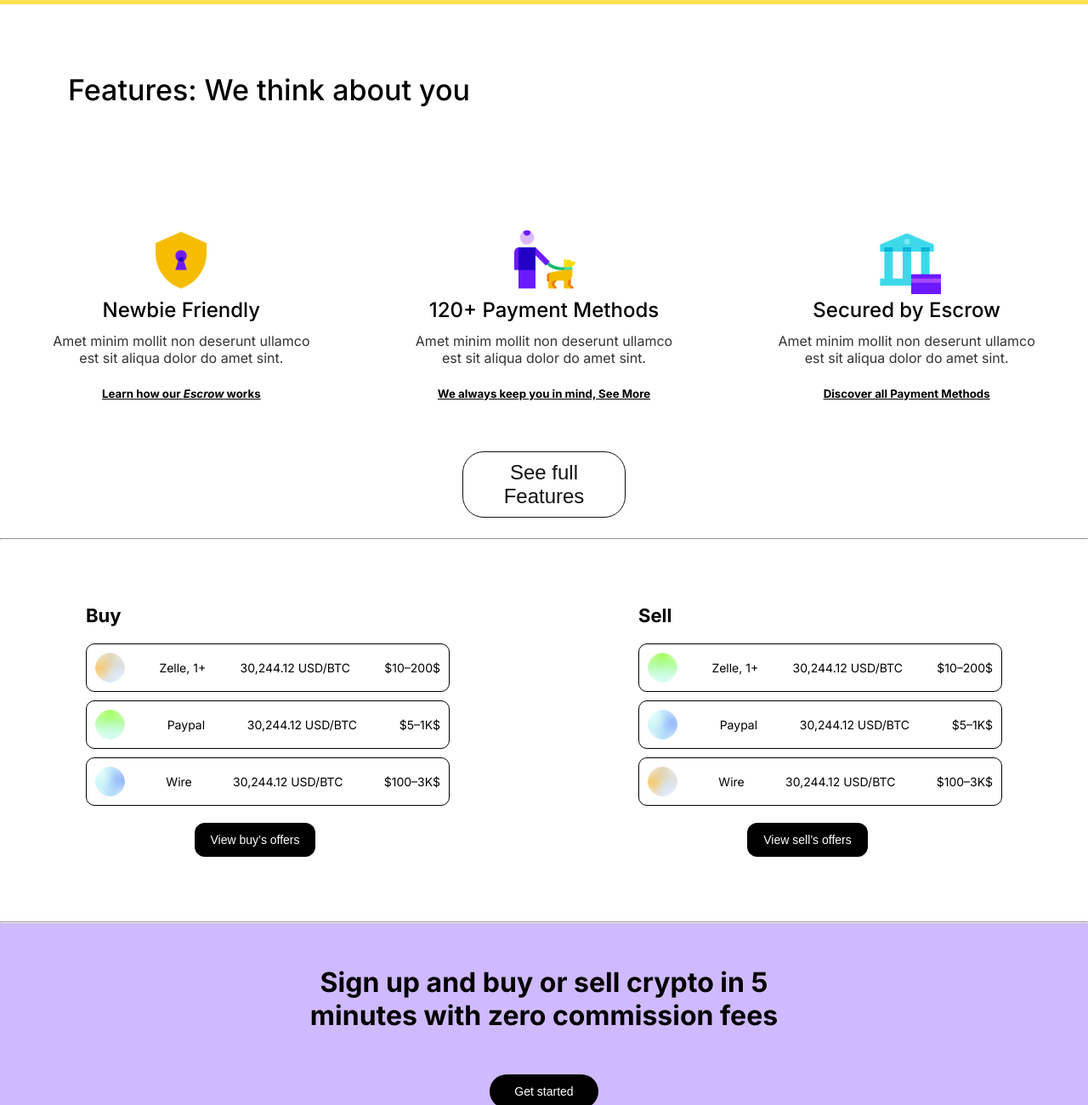
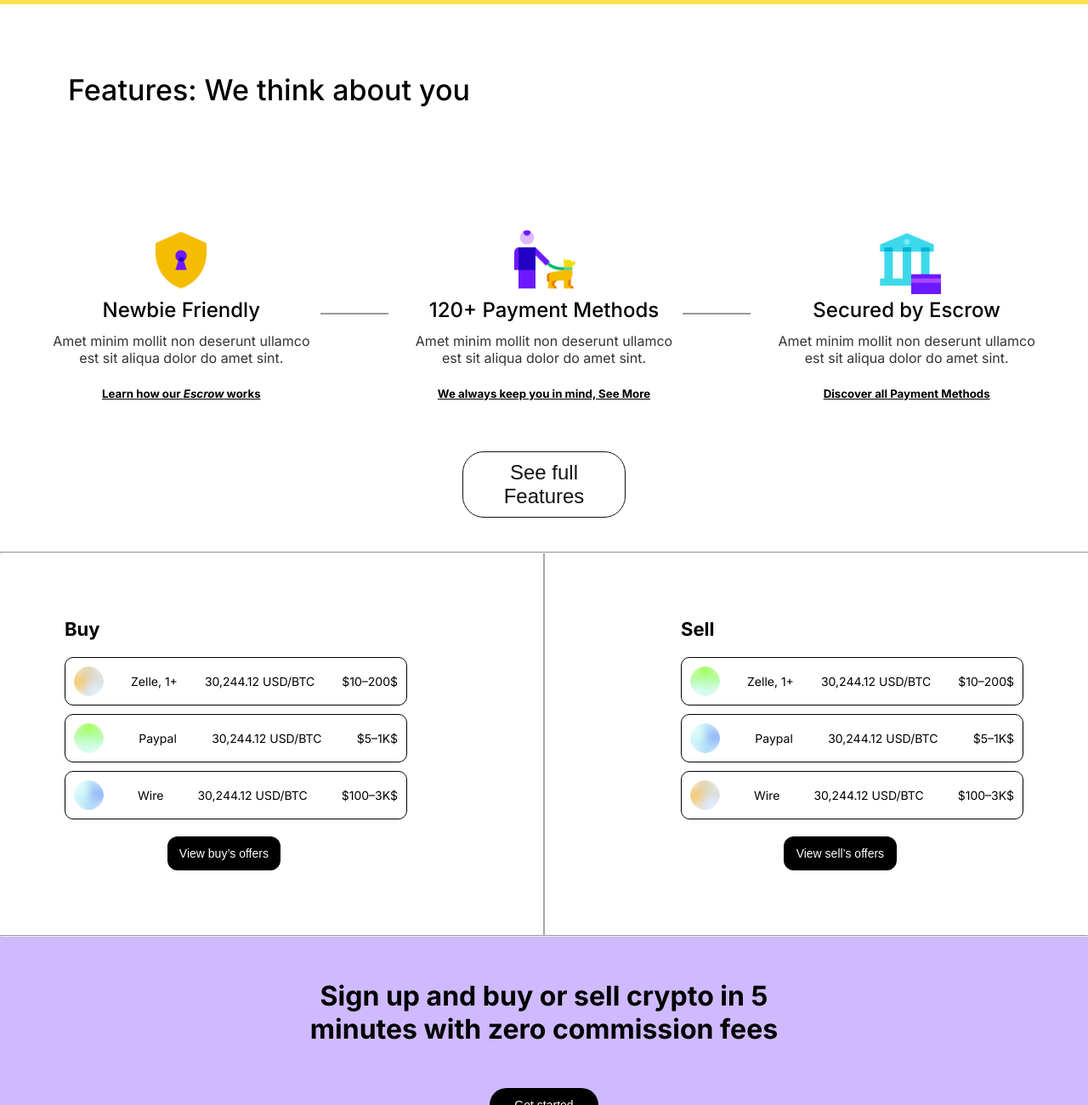
Before and after one commit to Sushmita-Sneha/first-css-assignment, a plain HTML site: page index.html in a window 1280 px wide. Shown: the part 1349-2649 px from the top of the page at 85% size. Drawn offline with Linux system fonts and the light colour scheme.

Commit message:
Update style.css

```diff
--- a/style.css
+++ b/style.css
@@ -190,6 +190,8 @@ body{
     justify-content: center;
     align-items: center;
     padding: 60px;
+    position: relative;
+    display: inline-block;
 
     & h4{
         font-size: 24px;
@@ -205,6 +207,22 @@ body{
         text-decoration: underline;
     }
 }
+.Features:not(:first-child)::before {
+    content: "";
+    position: absolute;
+    top: 50%;
+    width: 80px;
+    height: 2px;
+    background-color: #999;
+}
+.Features::before{
+    left: -50px;
+
+}
+
+.Features::after{
+    right: -50px;
+}
 
 .featurebtn{
     text-align: center;
@@ -219,7 +237,7 @@ body{
     background-color: #fff;
     border: 1px solid #111;
     border-radius: 25px;
-    margin-bottom: 24px;
+    margin-bottom: 40px;
 }
 .featurebtn:hover{
     background-color: #111;
@@ -233,20 +251,37 @@ body{
 .buy-sell-container {
     display: flex;
     justify-content: center;
-    gap: 150px;
+    gap: 250px;
     padding: 40px;
+    position: relative;
+
 }
 
 .buy-section {
     width: 500px;
     background: white;
     padding: 36px;
+
+
+}
+
+.buy-sell-container::after {
+    content: "";
+    position: absolute;
+    top: 0;
+    left: 50%;
+    bottom: 0;
+    background-color: #aaa;
+   transform: translateX(-50%);
+    width: 2px;
 }
 
 .sell-section {
      width: 500px;
     background: white;
     padding: 36px;
+    position: relative;
+    display: inline-block;
 
 }
 
```
